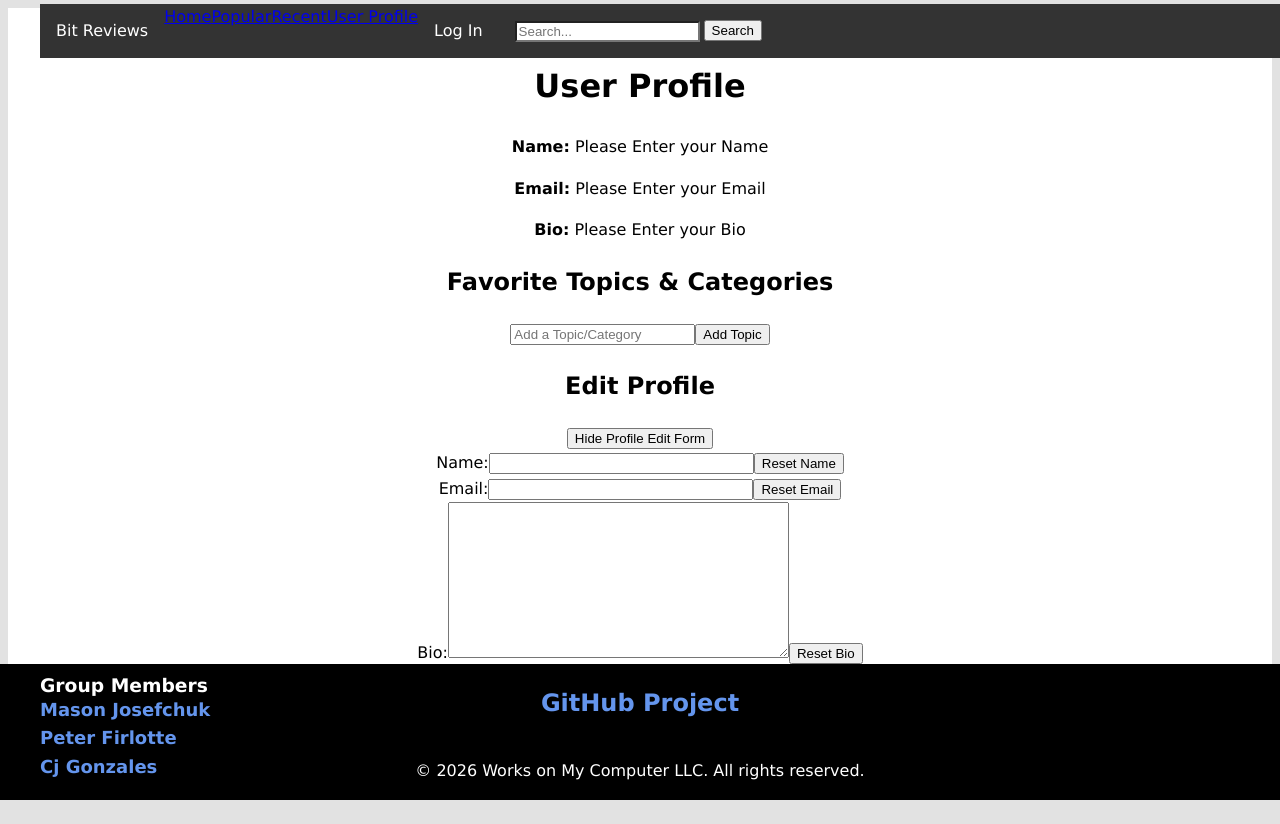
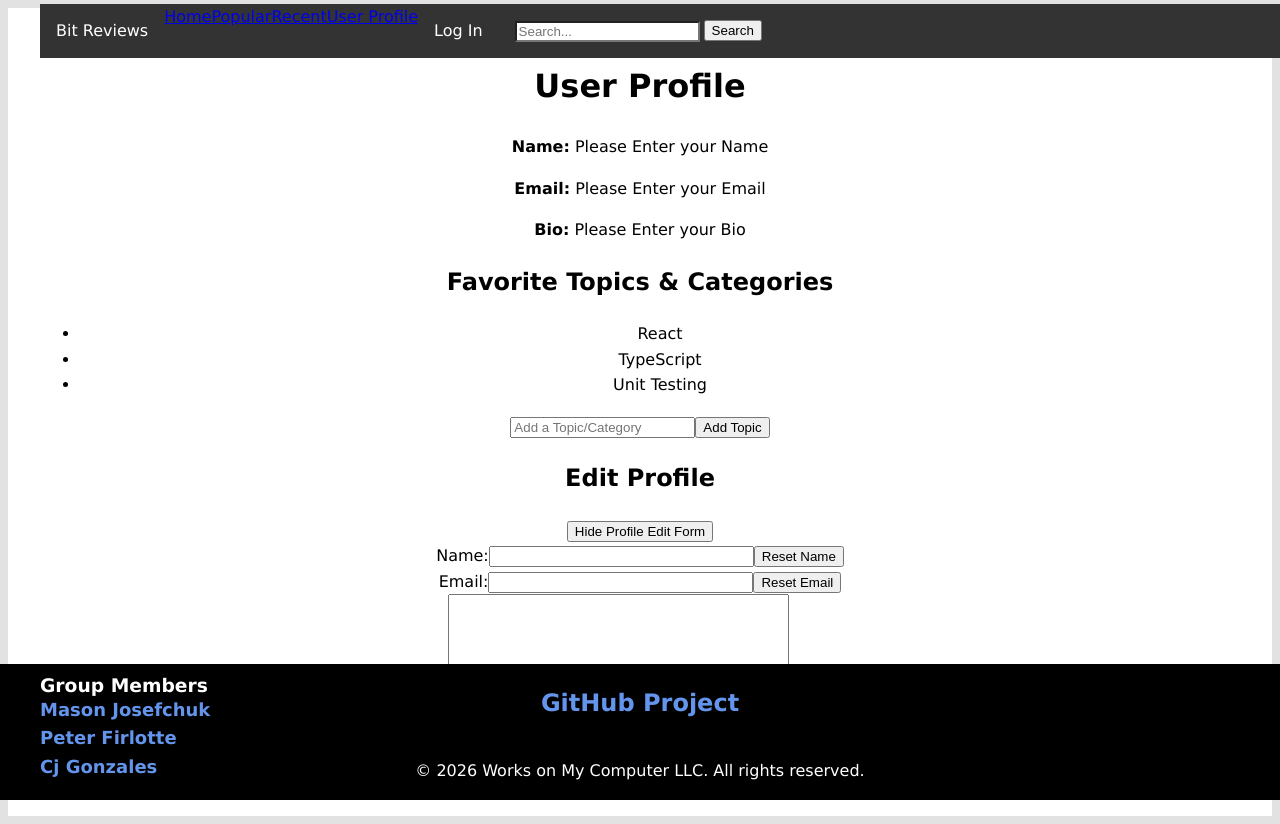
Before and after one commit to pfirlotte-rrc/COMP-4002-Project, a React (Vite) app: page /userprofile in a window 1280 px wide. Shown: the top 824 px of the page. Before the commit the page ends 800 px from the top, so only its background shows below. Built offline with nearby package versions, Linux system fonts and the light colour scheme.

Commit message:
Implement new test data, hook, service, and repo architecture.

```diff
--- /dev/null
+++ b/src/apis/topicData.ts
@@ -0,0 +1,103 @@
+export interface Topic {
+  id: string;
+  name: string;
+}
+
+export interface UserProfileTags {
+  id: string;
+  username: string;
+  favoriteTopics: Topic[];
+}
+
+export const mockUsers: UserProfileTags[] = [
+  {
+    id: "u1",
+    username: "peter_dev",
+    favoriteTopics: [
+      { id: "t1", name: "React" },
+      { id: "t2", name: "TypeScript" },
+      { id: "t3", name: "Unit Testing" }
+    ]
+  },
+  {
+    id: "u2",
+    username: "cloud_ninja",
+    favoriteTopics: [
+      { id: "t4", name: "Docker" },
+      { id: "t5", name: "Kubernetes" },
+      { id: "t6", name: "AWS" }
+    ]
+  },
+  {
+    id: "u3",
+    username: "secureCoder",
+    favoriteTopics: [
+      { id: "t7", name: "Penetration Testing" },
+      { id: "t8", name: "OWASP" },
+      { id: "t9", name: "Zero Trust Architecture" }
+    ]
+  },
+  {
+    id: "u4",
+    username: "ai_builder",
+    favoriteTopics: [
+      { id: "t10", name: "Machine Learning" },
+      { id: "t11", name: "TensorFlow" },
+      { id: "t12", name: "Data Engineering" }
+    ]
+  },
+  {
+    id: "u5",
+    username: "fullstack_ace",
+    favoriteTopics: [
+      { id: "t13", name: "Node.js" },
+      { id: "t14", name: "PostgreSQL" },
+      { id: "t15", name: "REST APIs" }
+    ]
+  },
+  {
+    id: "u6",
+    username: "frontend_focused",
+    favoriteTopics: [
+      { id: "t16", name: "CSS Grid" },
+      { id: "t17", name: "Accessibility" },
+      { id: "t18", name: "Next.js" }
+    ]
+  },
+  {
+    id: "u7",
+    username: "data_dan",
+    favoriteTopics: [
+      { id: "t19", name: "SQL Optimization" },
+      { id: "t20", name: "ETL Pipelines" },
+      { id: "t21", name: "Power BI" }
+    ]
+  },
+  {
+    id: "u8",
+    username: "mobile_maker",
+    favoriteTopics: [
+      { id: "t22", name: "React Native" },
+      { id: "t23", name: "Flutter" },
+      { id: "t24", name: "iOS Development" }
+    ]
+  },
+  {
+    id: "u9",
+    username: "devops_guru",
+    favoriteTopics: [
+      { id: "t25", name: "Terraform" },
+      { id: "t26", name: "Infrastructure as Code" },
+      { id: "t27", name: "GitHub Actions" }
+    ]
+  },
+  {
+    id: "u10",
+    username: "test_driven",
+    favoriteTopics: [
+      { id: "t28", name: "Jest" },
+      { id: "t29", name: "Cypress" },
+      { id: "t30", name: "TDD" }
+    ]
+  }
+];
--- /dev/null
+++ b/src/apis/topicRepo.ts
@@ -0,0 +1,18 @@
+import { mockUsers } from "./topicData";
+import type { Topic, UserProfileTags } from "./topicData";
+
+let usersInfo: UserProfileTags[] = mockUsers.map(e => ({
+  ...e, favoriteTopics: [...e.favoriteTopics],}));
+
+export const topicRepository = {
+  getTopicsByUserId(userId: string): Topic[] {
+    const userTopics = usersInfo.find(e => e.id === userId);
+    return userTopics ? [...userTopics.favoriteTopics] : [];
+  },
+
+  addNewTopic(userId: string, topic: Topic): Topic[] {
+    usersInfo = usersInfo.map(e => e.id === userId
+    ? {...e, favoriteTopics: [...e.favoriteTopics, topic] } : e);
+    return this.getTopicsByUserId(userId)
+  },
+};
--- a/src/components/pages/UserProfile.tsx
+++ b/src/components/pages/UserProfile.tsx
@@ -1,15 +1,34 @@
 import { useState } from "react";
+import { useTopics } from "../../hooks/useTopics";
 
-type Topic = {
-	id: number,
-	title: string,
-}
+/**
+ * Recent Refactor to fit Hook -> Service -> Repo architecture
+ *
+ * This component replaces the previous embedded list of favorite user topics.
+ * We have created a mock file for topicData containing 10 users with a list of
+ * favorite topics associated with them which this component can pull from.
+ *
+ * From this component, it calls the useTopics hook which will receive a userId,
+ * in this case we have hardcoded it. With this information it will call the
+ * topicService to confirm eligibility of the submission or pass an error.
+ *
+ * Lastly, the service will contact the topicRepo there is no errors, and this
+ * will manipulate our data based on the desired action.
+ *
+ * This will all then be passed back down to the component so that the new
+ * information can be reflected for the user.
+ *
+ */
+
+
 type Profile = {
     userName: string,
     userEmail: string,
     userBio: string,
-	favTopics: Topic[],
 }
+
+//Temporary hardcoded user
+const CURRENT_USER_ID = "u1";
 
 function UserProfile() {
 
@@ -17,10 +36,12 @@ function UserProfile() {
         userName: "",
         userEmail: "",
         userBio: "",
-		favTopics: [],
     });
 
 	const [showEditForm, setShowEditForm] = useState(true)
+	const [newTopic, setNewTopic] = useState("");
+
+	const {topics, error, addNewTopic } = useTopics(CURRENT_USER_ID);
 
 	const handleInputChange = (event: React.ChangeEvent<HTMLInputElement | HTMLTextAreaElement>
 	) => {
@@ -28,20 +49,10 @@ function UserProfile() {
 		setUserProfile(prev => ({...prev, [name]: value}))
 	};
 
-	const [newTopic, setNewTopic] = useState("");
-
-	const addTopic = () => {
-		setUserProfile(prev => ({
-			...prev, favTopics: [...prev.favTopics, {id: Date.now(), title: newTopic}]
-		}))
+	const handleAddNewTopic = () => {
+		addNewTopic(newTopic);
+		setNewTopic("");
 	};
-
-	const deleteTopic = (id: number) => {
-		setUserProfile(prev => ({
-			...prev,
-			favTopics: prev.favTopics.filter(topic => topic.id !== id)
-		}));
-	 };
 
     return (
         <>
@@ -60,11 +71,11 @@ function UserProfile() {
             </section>
 			<section>
 				<h2>Favorite Topics & Categories</h2>
+				{error && <p style={{ color: "red"}}>{error}</p>}
 				<ul>
-					{userProfile.favTopics.map((topic) => (
+					{topics.map((topic) => (
 						<li key={topic.id}>
-							{topic.title}
-							<button onClick={() => deleteTopic(topic.id)}>Delete</button>
+							{topic.name}
 							</li>
 						))}
 				</ul>
@@ -74,7 +85,7 @@ function UserProfile() {
 					placeholder="Add a Topic/Category"
 					onChange={(event) => setNewTopic(event.target.value)}
 				/>
-				<button onClick={addTopic}>Add Topic</button>
+				<button onClick={handleAddNewTopic}>Add Topic</button>
 			</section>
 				<section>
 					<h2>Edit Profile</h2>
--- /dev/null
+++ b/src/hooks/useTopics.ts
@@ -0,0 +1,27 @@
+import { useState } from "react";
+import type { Topic } from "../apis/topicData";
+import { topicService } from "../services/topicService";
+
+export function useTopics(userId: string) {
+    const [topics, setTopics] = useState<Topic[]>(
+        () => topicService.getTopics(userId)
+    );
+
+    const [error, setError] = useState<string | null>(null);
+
+    const addNewTopic = (name: string) => {
+        try {
+            const updated = topicService.addNewTopic(userId, name);
+            setTopics(updated);
+            setError(null);
+        } catch (e) {
+            setError((e as Error).message)
+        }
+    }
+
+    return {
+        topics,
+        error,
+        addNewTopic,
+    };
+}
--- /dev/null
+++ b/src/services/topicService.ts
@@ -0,0 +1,21 @@
+import type { Topic } from "../apis/topicData";
+import { topicRepository } from "../apis/topicRepo";
+
+export const topicService = {
+    getTopics(userId: string): Topic[] {
+        return topicRepository.getTopicsByUserId(userId);
+    },
+
+    addNewTopic(userId: string, name: string): Topic[] {
+        if (!name.trim()) {
+            throw new Error("Topic name cannot be empty.");
+        }
+
+        const newTopic: Topic = {
+            id: `t${Date.now()}`,
+            name: name.trim(),
+        };
+
+        return topicRepository.addNewTopic(userId, newTopic);
+    }
+}
```
Also changed, not shown: 1 other file (tests, documents, lock files or other folders).
